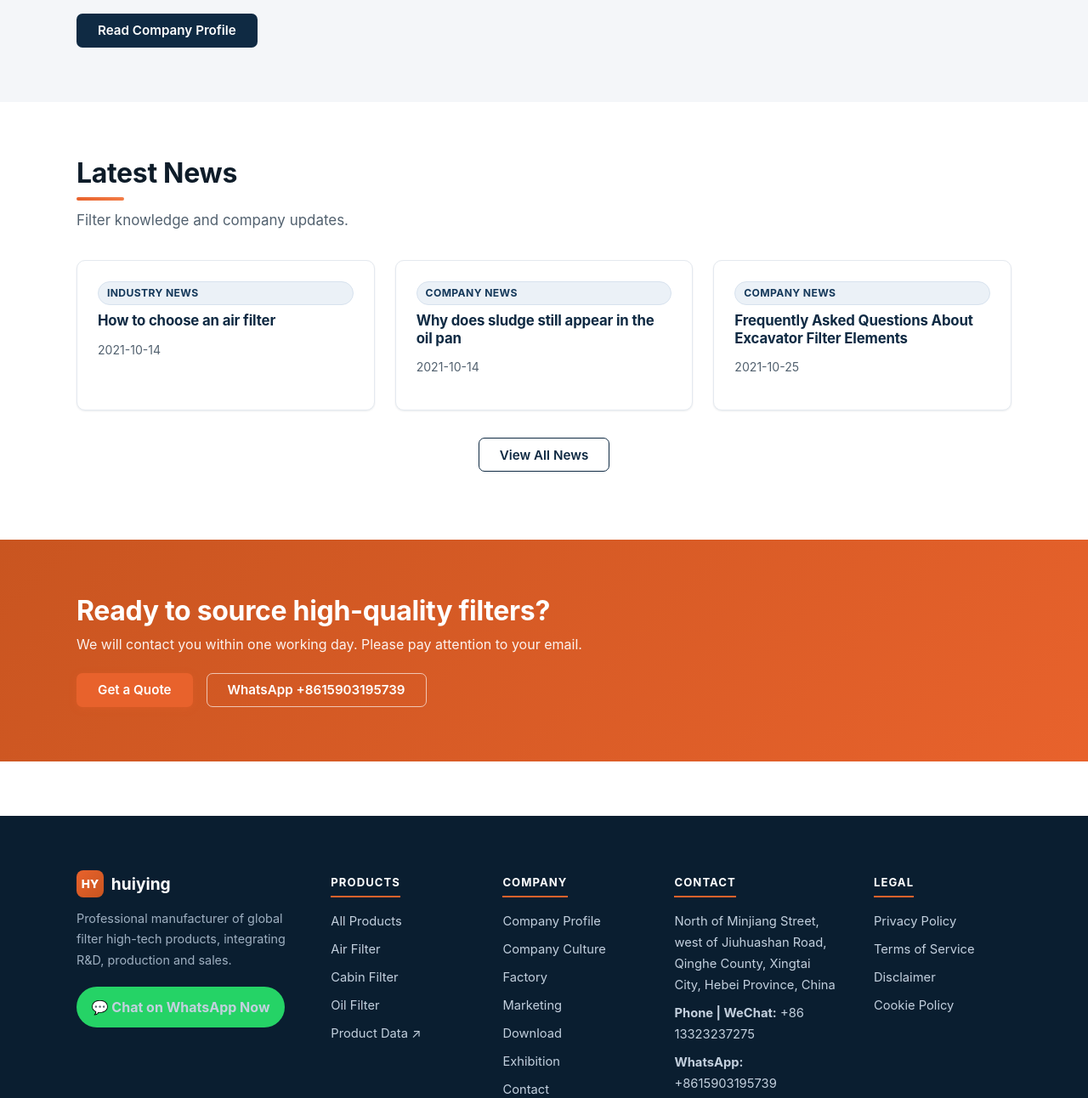
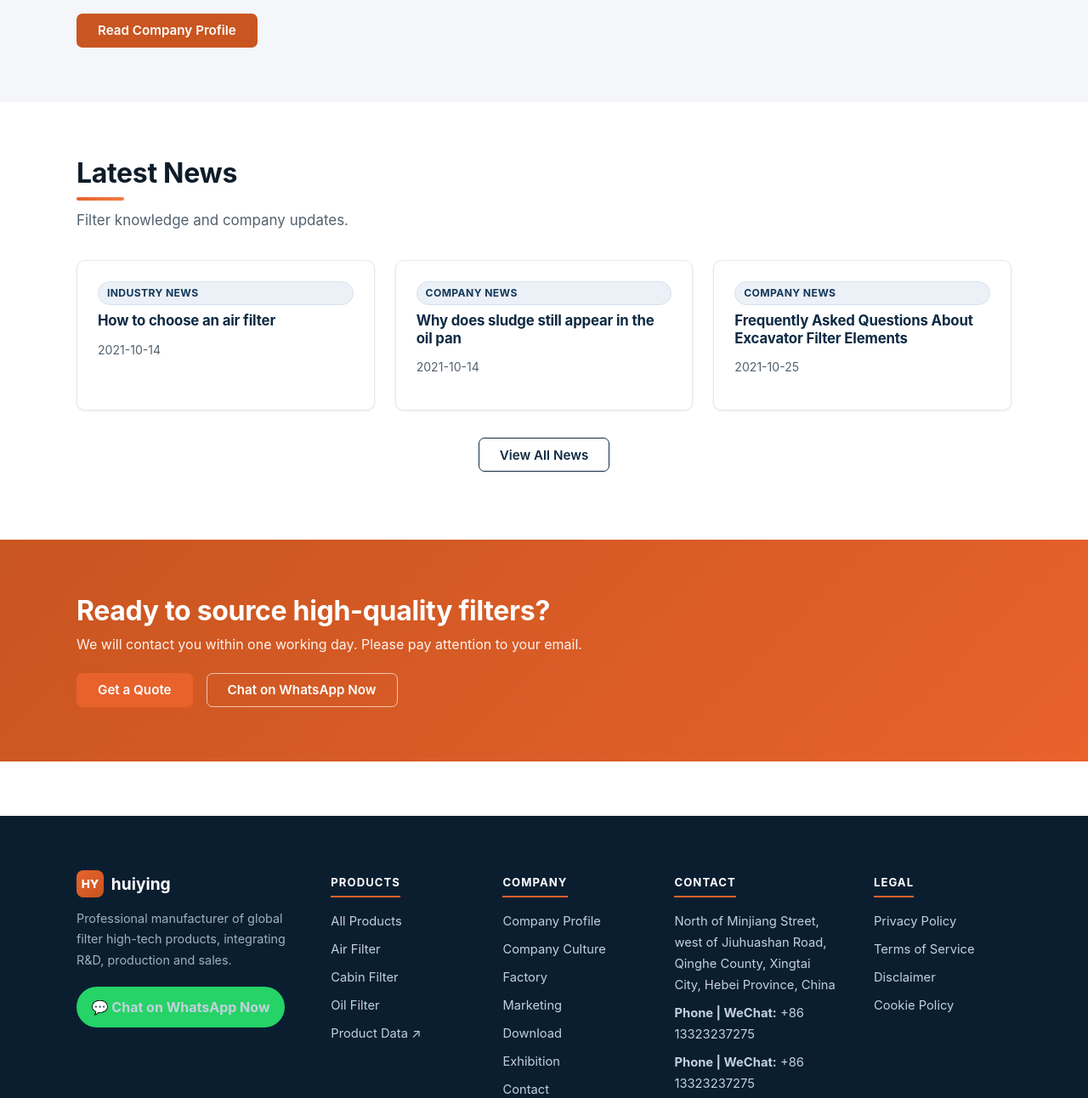
Before and after one commit to martinxionbiotech-max/Huiying, an Astro site: page / in a window 1280 px wide. Shown: the part 3317-4609 px from the top of the page at 85% size. Built offline with nearby package versions, Linux system fonts and the light colour scheme; Astro itself is replaced by a stand-in of ours.

Commit message:
fix(ui): btn--brand orange contrast (text invisible on navy bg) + remove old WhatsApp number 8615903195739 sitewide (wa.me now 8613323237275, button-only no number display)

```diff
--- a/src/components/Footer.astro
+++ b/src/components/Footer.astro
@@ -34,7 +34,7 @@
         <ul class="footer__list">
           <li>{site.address}</li>
           <li><strong>Phone | WeChat:</strong> <a href={`tel:${site.phoneHref}`}>{site.phone}</a></li>
-          <li><strong>WhatsApp:</strong> {site.whatsapp}</li>
+          <li><strong>Phone | WeChat:</strong> {site.phone}</li>
           <li><strong>Email:</strong> <a href={`mailto:${site.email}`}>{site.email}</a></li>
         </ul>
       </div>
--- a/src/data/site.ts
+++ b/src/data/site.ts
@@ -16,8 +16,8 @@ export const site = {
     email: 'Martin@carfilterpro.com',
   phone: '+86 13323237275',
   phoneHref: '+8613323237275',
-  whatsapp: '+8615903195739',
-  whatsappLink: 'https://wa.me/8615903195739',
+  whatsapp: '+86 13323237275',
+  whatsappLink: 'https://wa.me/8613323237275',
   contactName: 'Martin',
   // Verified business-registration facts (Tianyancha snapshot via Sogou aggregation, retrieved 2026-10-25).
   unifiedSocialCreditCode: '91130534MA0958NT84',
--- a/src/pages/contact.astro
+++ b/src/pages/contact.astro
@@ -15,7 +15,6 @@ import { site } from '../data/site';
         <p>All employees of the company sincerely welcome guests from all over the world and merchants from all over the world to visit and negotiate business.</p>
         <ul class="contact__list">
           <li><strong>Phone | WeChat:</strong> <a href={`tel:${site.phoneHref}`}>{site.phone}</a></li>
-          <li><strong>WhatsApp:</strong> <a href={site.whatsappLink} target="_blank" rel="nofollow noopener">{site.whatsapp}</a></li>
           <li><strong>Email:</strong> <a href={`mailto:${site.email}`}>{site.email}</a></li>
           <li><strong>Address:</strong> {site.address}</li>
         </ul>
--- a/src/pages/index.astro
+++ b/src/pages/index.astro
@@ -177,7 +177,7 @@ const totalSkus = productsData.products.length;
       <p>We will contact you within one working day. Please pay attention to your email.</p>
       <div class="cta__actions">
         <a class="btn btn--primary" href="/contact/">Get a Quote</a>
-        <a class="btn btn--ghost" href={site.whatsappLink} target="_blank" rel="nofollow noopener">WhatsApp {site.whatsapp}</a>
+        <a class="btn btn--ghost" href={site.whatsappLink} target="_blank" rel="nofollow noopener">Chat on WhatsApp Now</a>
       </div>
     </div>
   </section>
--- a/src/styles/global.css
+++ b/src/styles/global.css
@@ -186,9 +186,9 @@ a:hover { color: var(--accent); }
   box-shadow: 0 6px 16px rgba(232, 98, 44, 0.38);
 }
 
-.btn--brand { background: var(--navy-800); color: #fff; }
+.btn--brand { background: var(--orange-600); color: #fff; }
 .btn--brand:hover {
-  background: var(--navy-700);
+  background: var(--orange-700);
   color: #fff;
   transform: translateY(-1px);
   box-shadow: var(--shadow-md);
```
